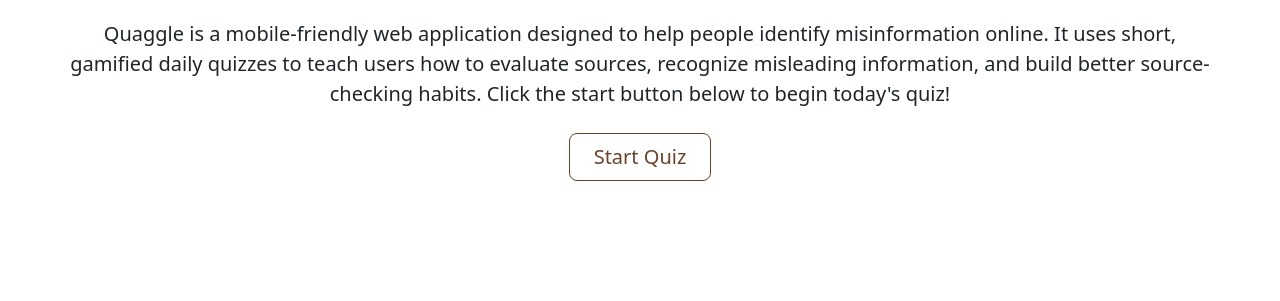
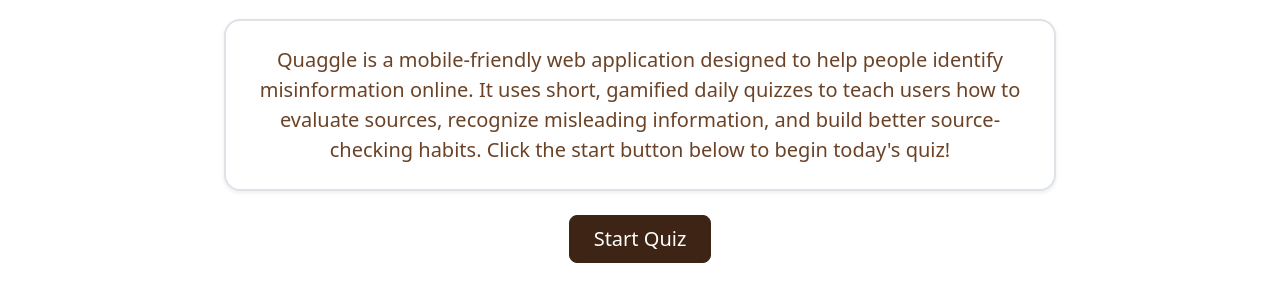
Before and after one commit to Antonio12407/1800_202630_DTC11, a website built with Vite: page index.html in a window 1280 px wide. Shown: the part 569-870 px from the top of the page. Before the commit the page ends 800 px from the top, so only its background shows below. Built offline with nearby package versions, Linux system fonts and the light colour scheme.

Commit message:
Enclosed paragrah in a box and improve color interaction in the button

```diff
--- a/colors.css
+++ b/colors.css
@@ -12,16 +12,23 @@ body {
     color: #6B4226 !important;
 }
 
+p.fs-5 {
+    color: #6B4226 !important;
+}
+
 h1.text-body-emphasis {
     color: #6B4226 !important;
 }
 
+/* change color variable */
 .btn.btn-outline-success {
-    --bs-btn-color: #6B4226;
-    --bs-btn-border-color: #6B4226;
-    --bs-btn-hover-color: #fff;
-    --bs-btn-hover-bg: #6B4226;
-    --bs-btn-hover-border-color: #6B4226;
-    --bs-btn-active-bg: #3E2415;
-    --bs-btn-active-border-color: #3E2415;
+    --bs-btn-color: #fff;
+    --bs-btn-bg: #3E2415;
+    --bs-btn-border-color: #3E2415;
+    --bs-btn-hover-color: #3E2415;
+    --bs-btn-hover-bg: #E9DCCB;
+    --bs-btn-hover-border-color: #8A5A3A;
+    --bs-btn-active-color: #fff;
+    --bs-btn-active-bg: #6B4226;
+    --bs-btn-active-border-color: #6B4226;
 }
--- a/index.html
+++ b/index.html
@@ -96,11 +96,14 @@
             style="font-family: 'Bricolage Grotesque', Helvetica, sans-serif; font-size: clamp(3rem, 14vw, 84px); letter-spacing: -3px;">
             Quaggle</h1>
         <h1 id="formatted-date" class="display-6 fw-bold text-body-emphasis mt-4">Date</h1>
-        <p class="mt-4 px-5 fs-5">Quaggle is a mobile-friendly web application designed to help people identify
-            misinformation
-            online. It uses short, gamified daily quizzes to teach users how to evaluate sources, recognize misleading
-            information, and build better source-checking habits. Click the start button below to begin today's quiz!
-        </p>
+        <div class="col-lg-8 mx-auto mt-4 p-4 border border-2 rounded-4 shadow-sm">
+            <p class="mb-0 fs-5">Quaggle is a mobile-friendly web application designed to help people identify
+                misinformation online. It uses short, gamified daily quizzes to teach users how to evaluate sources,
+                recognize
+                misleading information, and build better source-checking habits. Click the start button below to begin
+                today's
+                quiz!</p>
+        </div>
         <div class="col-lg-6 mx-auto mt-4">
             <div class="d-grid gap-2 d-sm-flex justify-content-sm-center">
                 <button type="button" class="btn btn-outline-success btn-lg px-4">Start Quiz</button>
```
